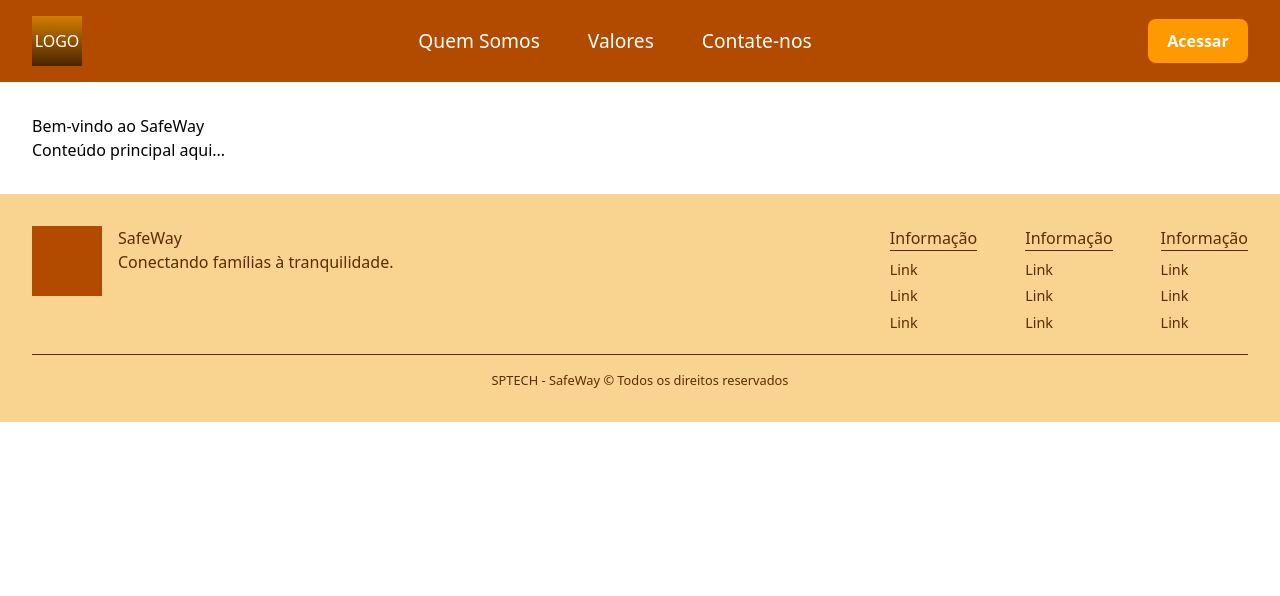
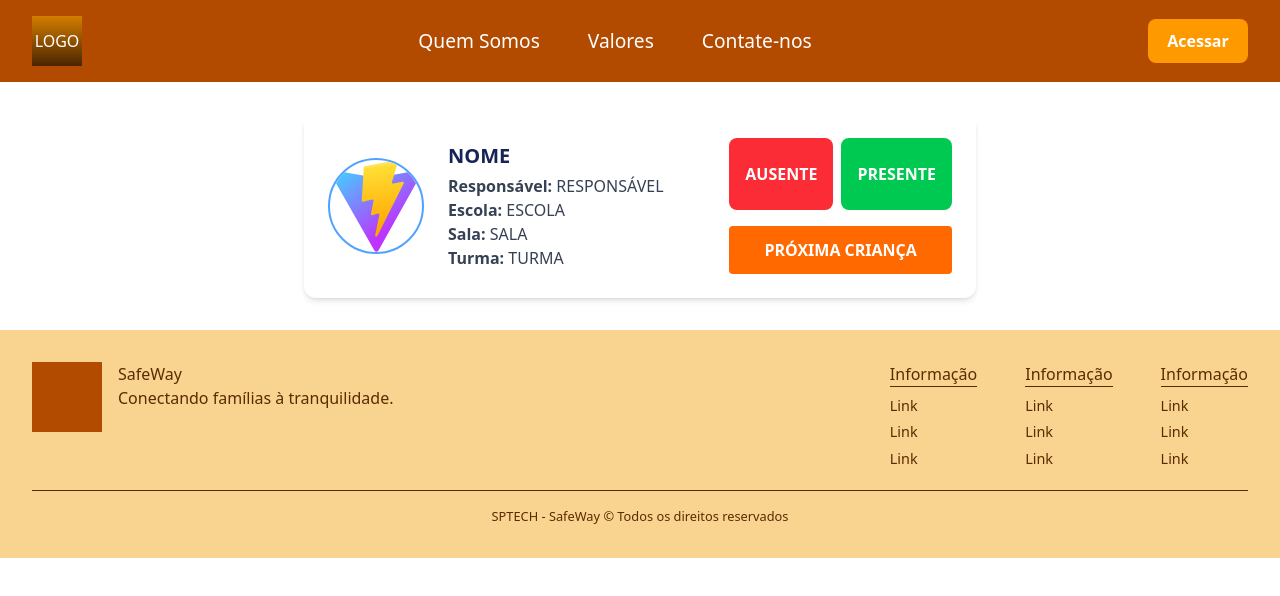
Before and after one commit to project-safeway/front-end, a React (Vite) app: page / in a window 1280 px wide. Shown: the top 596 px of the page. Built offline with nearby package versions, Linux system fonts and the light colour scheme.

Commit message:
componente de card de aluno - para tela de chamada - criado com tailwind

```diff
--- a/src/App.jsx
+++ b/src/App.jsx
@@ -1,15 +1,18 @@
 import React from "react";
 import Header from "./components/Header";
 import Footer from "./components/Footer";
+import { CardChamada } from "./components/CardChamada";
 
 export default function App() {
   return (
     <div>
       <Header />
-      <main style={{ minHeight: "2rem", padding: "2rem" }}>
+      {/* <main style={{ minHeight: "2rem", padding: "2rem" }}>
         <h1>Bem-vindo ao SafeWay</h1>
         <p>Conteúdo principal aqui...</p>
-      </main>
+      </main> */}
+
+      <CardChamada></CardChamada>
       <Footer />
     </div>
   );
--- /dev/null
+++ b/src/components/CardChamada.jsx
@@ -0,0 +1,34 @@
+import React from "react";
+
+export function CardChamada({ aluno }) {
+    return (
+        <div className="bg-white rounded-xl shadow-md p-6 flex flex-col w-full max-w-2xl mx-auto m-8">
+            <div className="flex flex-row items-center w-full gap-6">
+
+                <div className="flex-shrink-0">
+                    <div className="w-24 h-24 rounded-full overflow-hidden border-2 border-blue-400">
+                        <img src={aluno?.foto || "/vite.svg"} alt={aluno?.nome || "Foto do aluno"} className="w-full h-full object-cover" />
+                    </div>
+                </div>
+
+                <div className="flex flex-col flex-1 min-w-0">
+                    <h3 className="text-xl font-semibold text-blue-950 mb-1 truncate">{aluno?.nome || "NOME"}</h3>
+                    <p className="text-gray-700 truncate"><span className="font-bold">Responsável:</span> {aluno?.responsavel || "RESPONSÁVEL"}</p>
+                    <p className="text-gray-700 truncate"><span className="font-bold">Escola:</span> {aluno?.escola || "ESCOLA"}</p>
+                    <p className="text-gray-700"><span className="font-bold">Sala:</span> {aluno?.sala || "SALA"}</p>
+                    <p className="text-gray-700"><span className="font-bold">Turma:</span> {aluno?.turma || "TURMA"}</p>
+                </div>
+
+                <div className="flex flex-col items-end gap-2 justify-center">
+                    <div className="flex gap-2">
+                        <button className="px-4 py-4 bg-red-500 text-white rounded-lg hover:bg-red-600 transition cursor-pointer text-base font-bold flex items-center justify-center">AUSENTE</button>
+                        <button className="px-4 py-6 bg-green-500 text-white rounded-lg hover:bg-green-600 transition cursor-pointer text-base font-bold flex items-center justify-center">PRESENTE</button>
+                    </div>
+                    <button className="w-full py-3 bg-orange-500 text-white rounded font-semibold hover:bg-orange-600 transition cursor-pointer text-base mt-2">PRÓXIMA CRIANÇA</button>
+                </div>
+            </div>
+
+
+        </div>
+    );
+}
```
